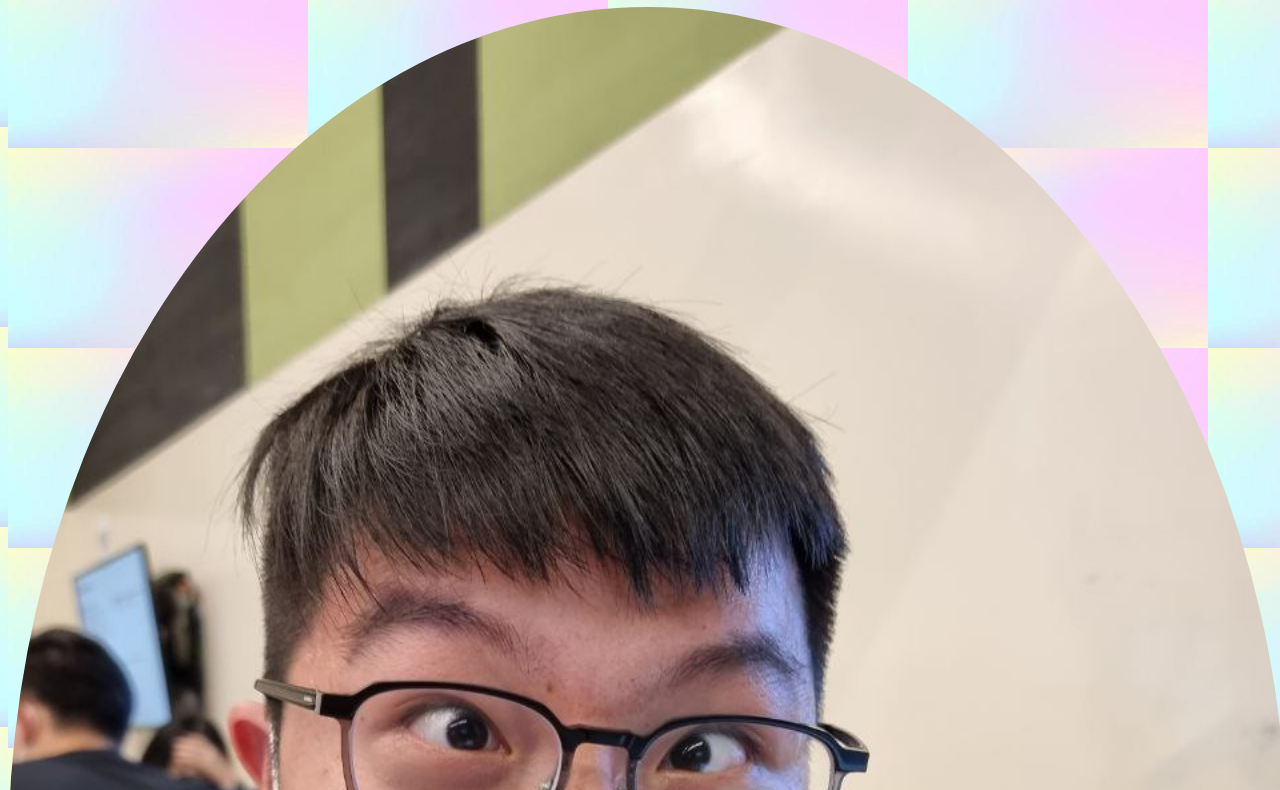
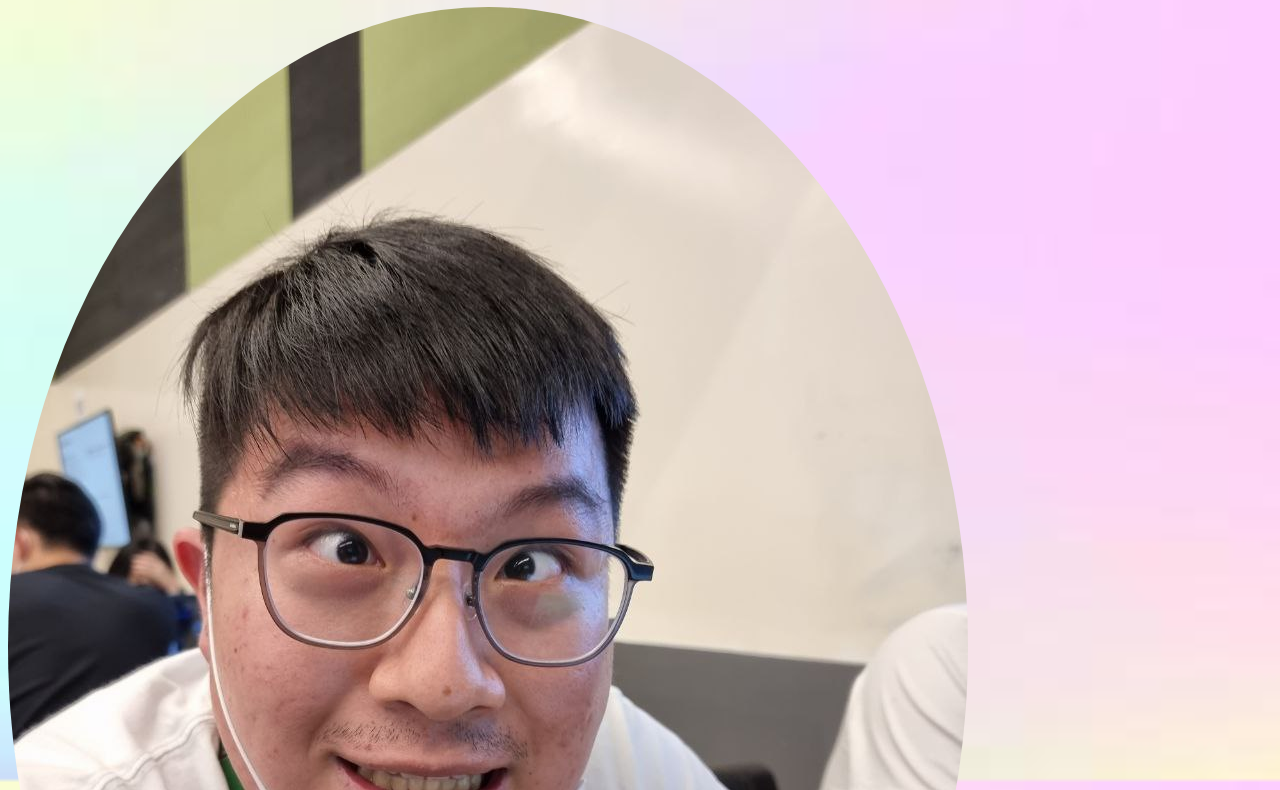
Before and after one commit to jordian-renaldi/jordian-renaldi.github.io, a plain HTML site: page index.html in a window 1280 px wide. Shown: the part 73-863 px from the top of the page. Drawn offline with Linux system fonts and the light colour scheme.

Commit message:
3.2.2
Fixing background

```diff
--- a/stylesheet.css
+++ b/stylesheet.css
@@ -1,7 +1,12 @@
-*{
-    background-image: url("soft-blurred-pastel-holographic-design.jpg");
-    width: 100%;
-}
+
+
+    html {
+        background: url(soft-blurred-pastel-holographic-design.jpg) no-repeat center center fixed;
+        -webkit-background-size: cover;
+        -moz-background-size: cover;
+        -o-background-size: cover;
+        background-size: cover;
+    }
 
 .button{
     text-decoration: none;
```
